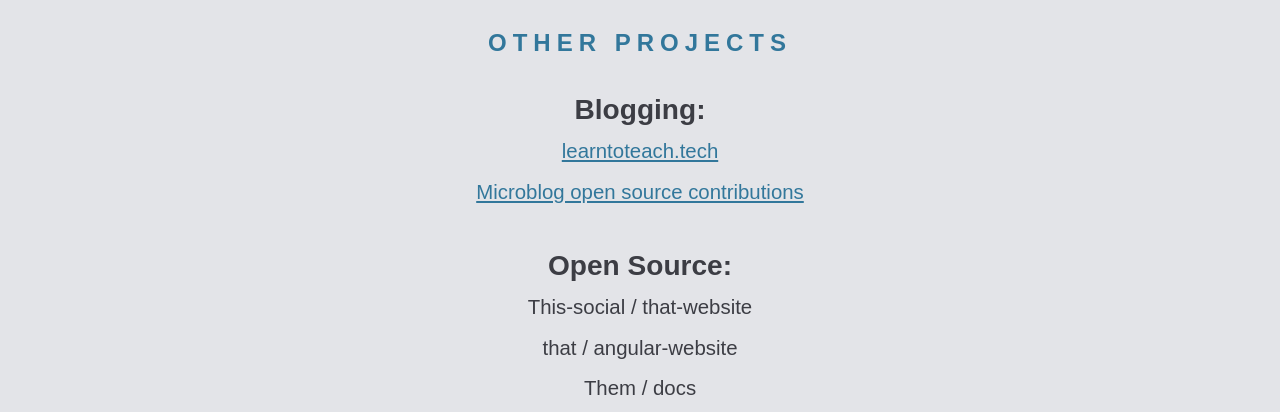
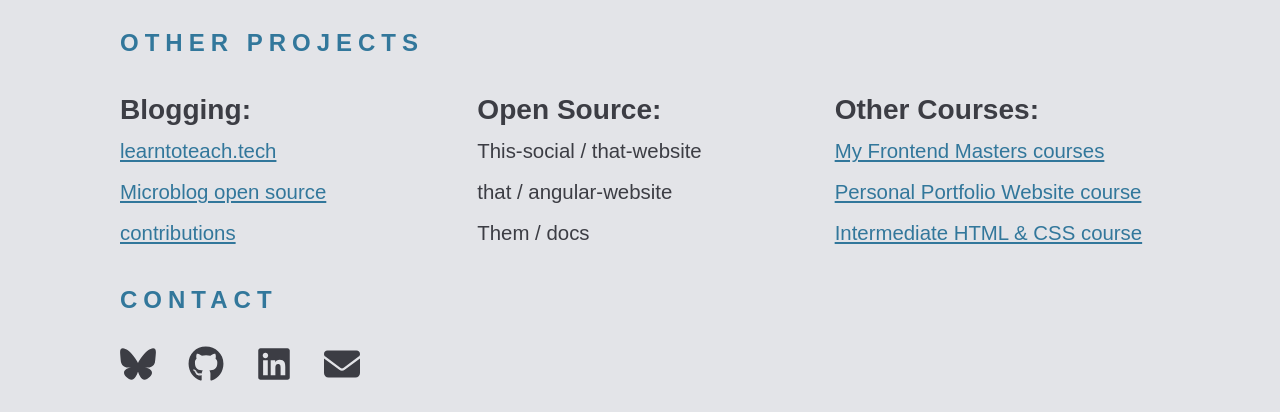
Before and after one commit to CarlosAMolina/frontend-masters-getting-started-with-css-v2, a plain HTML site: page src/index.html in a window 1280 px wide. Shown: the part 541-953 px from the top of the page. Drawn offline with Linux system fonts and the light colour scheme.

Commit message:
feat(css): add footer desktop

```diff
--- a/src/index.css
+++ b/src/index.css
@@ -149,4 +149,10 @@ footer .icons .social:hover {
   .icons {
     justify-content: flex-start;
   }
+  footer {
+    text-align: left;
+  }
+  .footer-text {
+    grid-template-columns: repeat(3, 1fr);
+  }
 }
```
